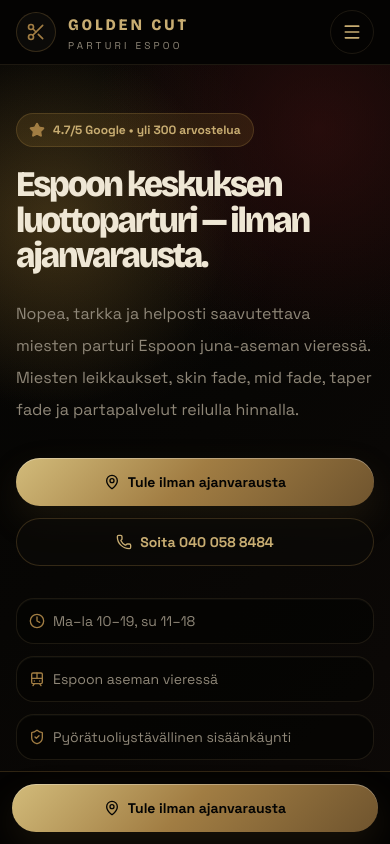
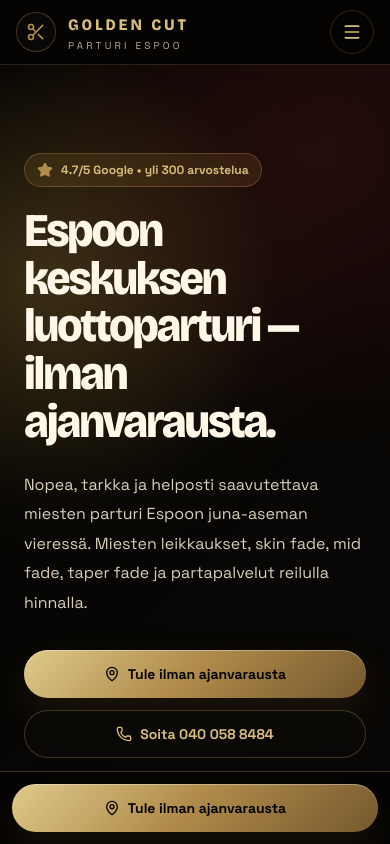
Before and after one commit to jamiharju-hash/jamiharju-hash-golden-cut-espoo, a React (Vite) app: page / in a window 390 px wide. Shown: the top 844 px of the page. Built offline with nearby package versions, Linux system fonts and the light colour scheme.

Commit message:
Improve premium contrast and breathing room

```diff
--- a/src/index.css
+++ b/src/index.css
@@ -51,84 +51,85 @@
 :root {
     --font-display: 'Bricolage Grotesque', ui-sans-serif, sans-serif;
     --font-body: 'Space Grotesk', ui-sans-serif, sans-serif;
-    --ink: #040403;
-    --charcoal: #0b0a08;
-    --coffee: #14100c;
-    --smoke: #1c1711;
-    --bone: #efe7d5;
-    --champagne: #c8ad72;
-    --brass: #a17d43;
-    --brass-deep: #70562e;
-    --brass-soft: rgba(161, 125, 67, 0.28);
-    --oxblood: #1f0a08;
-    --muted: #8f8778;
-    --line: rgba(200, 173, 114, 0.12);
-    --background: oklch(0.065 0.004 70);
-    --foreground: oklch(0.91 0.026 86);
-    --card: oklch(0.12 0.012 65);
-    --card-foreground: oklch(0.91 0.026 86);
-    --popover: oklch(0.12 0.012 65);
-    --popover-foreground: oklch(0.91 0.026 86);
-    --primary: oklch(0.62 0.074 78);
-    --primary-foreground: oklch(0.065 0.004 70);
+    --ink: #030302;
+    --charcoal: #090806;
+    --coffee: #14100b;
+    --smoke: #1f1911;
+    --bone: #fff7e8;
+    --soft: #d8ceb9;
+    --champagne: #d7bd7a;
+    --brass: #b08b4a;
+    --brass-deep: #75582e;
+    --brass-soft: rgba(176, 139, 74, 0.34);
+    --oxblood: #1a0806;
+    --muted: #b4aa98;
+    --line: rgba(215, 189, 122, 0.18);
+    --background: oklch(0.055 0.004 70);
+    --foreground: oklch(0.965 0.025 86);
+    --card: oklch(0.115 0.012 65);
+    --card-foreground: oklch(0.965 0.025 86);
+    --popover: oklch(0.115 0.012 65);
+    --popover-foreground: oklch(0.965 0.025 86);
+    --primary: oklch(0.68 0.082 78);
+    --primary-foreground: oklch(0.055 0.004 70);
     --secondary: oklch(0.18 0.016 62);
-    --secondary-foreground: oklch(0.91 0.026 86);
+    --secondary-foreground: oklch(0.965 0.025 86);
     --muted-token: oklch(0.18 0.016 62);
-    --muted-foreground: oklch(0.62 0.026 82);
-    --accent: oklch(0.62 0.074 78);
-    --accent-foreground: oklch(0.065 0.004 70);
+    --muted-foreground: oklch(0.74 0.028 82);
+    --accent: oklch(0.68 0.082 78);
+    --accent-foreground: oklch(0.055 0.004 70);
     --destructive: oklch(0.577 0.245 27.325);
-    --border: oklch(0.78 0.035 82 / 12%);
-    --input: oklch(0.78 0.035 82 / 15%);
-    --ring: oklch(0.62 0.074 78);
-    --chart-1: oklch(0.80 0.04 82);
-    --chart-2: oklch(0.58 0.03 82);
-    --chart-3: oklch(0.42 0.02 76);
-    --chart-4: oklch(0.31 0.015 70);
+    --border: oklch(0.82 0.04 82 / 18%);
+    --input: oklch(0.82 0.04 82 / 20%);
+    --ring: oklch(0.68 0.082 78);
+    --chart-1: oklch(0.82 0.04 82);
+    --chart-2: oklch(0.62 0.035 82);
+    --chart-3: oklch(0.45 0.026 76);
+    --chart-4: oklch(0.32 0.018 70);
     --chart-5: oklch(0.23 0.012 70);
     --radius: 0.625rem;
-    --sidebar: oklch(0.12 0.012 65);
-    --sidebar-foreground: oklch(0.91 0.026 86);
-    --sidebar-primary: oklch(0.62 0.074 78);
-    --sidebar-primary-foreground: oklch(0.065 0.004 70);
+    --sidebar: oklch(0.115 0.012 65);
+    --sidebar-foreground: oklch(0.965 0.025 86);
+    --sidebar-primary: oklch(0.68 0.082 78);
+    --sidebar-primary-foreground: oklch(0.055 0.004 70);
     --sidebar-accent: oklch(0.18 0.016 62);
-    --sidebar-accent-foreground: oklch(0.91 0.026 86);
-    --sidebar-border: oklch(0.78 0.035 82 / 12%);
-    --sidebar-ring: oklch(0.62 0.074 78);
+    --sidebar-accent-foreground: oklch(0.965 0.025 86);
+    --sidebar-border: oklch(0.82 0.04 82 / 18%);
+    --sidebar-ring: oklch(0.68 0.082 78);
 }
 
 .dark {
-    --background: oklch(0.065 0.004 70);
-    --foreground: oklch(0.91 0.026 86);
-    --card: oklch(0.12 0.012 65);
-    --card-foreground: oklch(0.91 0.026 86);
-    --popover: oklch(0.12 0.012 65);
-    --popover-foreground: oklch(0.91 0.026 86);
-    --primary: oklch(0.62 0.074 78);
-    --primary-foreground: oklch(0.065 0.004 70);
+    --background: oklch(0.055 0.004 70);
+    --foreground: oklch(0.965 0.025 86);
+    --card: oklch(0.115 0.012 65);
+    --card-foreground: oklch(0.965 0.025 86);
+    --popover: oklch(0.115 0.012 65);
+    --popover-foreground: oklch(0.965 0.025 86);
+    --primary: oklch(0.68 0.082 78);
+    --primary-foreground: oklch(0.055 0.004 70);
     --secondary: oklch(0.18 0.016 62);
-    --secondary-foreground: oklch(0.91 0.026 86);
+    --secondary-foreground: oklch(0.965 0.025 86);
     --muted: oklch(0.18 0.016 62);
-    --muted-foreground: oklch(0.62 0.026 82);
-    --accent: oklch(0.62 0.074 78);
-    --accent-foreground: oklch(0.065 0.004 70);
+    --muted-foreground: oklch(0.74 0.028 82);
+    --accent: oklch(0.68 0.082 78);
+    --accent-foreground: oklch(0.055 0.004 70);
     --destructive: oklch(0.704 0.191 22.216);
-    --border: oklch(0.78 0.035 82 / 12%);
-    --input: oklch(0.78 0.035 82 / 15%);
-    --ring: oklch(0.62 0.074 78);
-    --chart-1: oklch(0.80 0.04 82);
-    --chart-2: oklch(0.58 0.03 82);
-    --chart-3: oklch(0.42 0.02 76);
-    --chart-4: oklch(0.31 0.015 70);
+    --border: oklch(0.82 0.04 82 / 18%);
+    --input: oklch(0.82 0.04 82 / 20%);
+    --ring: oklch(0.68 0.082 78);
+    --chart-1: oklch(0.82 0.04 82);
+    --chart-2: oklch(0.62 0.035 82);
+    --chart-3: oklch(0.45 0.026 76);
+    --chart-4: oklch(0.32 0.018 70);
     --chart-5: oklch(0.23 0.012 70);
-    --sidebar: oklch(0.12 0.012 65);
-    --sidebar-foreground: oklch(0.91 0.026 86);
-    --sidebar-primary: oklch(0.62 0.074 78);
-    --sidebar-primary-foreground: oklch(0.065 0.004 70);
+    --sidebar: oklch(0.115 0.012 65);
+    --sidebar-foreground: oklch(0.965 0.025 86);
+    --sidebar-primary: oklch(0.68 0.082 78);
+    --sidebar-primary-foreground: oklch(0.055 0.004 70);
     --sidebar-accent: oklch(0.18 0.016 62);
-    --sidebar-accent-foreground: oklch(0.91 0.026 86);
-    --sidebar-border: oklch(0.78 0.035 82 / 12%);
-    --sidebar-ring: oklch(0.62 0.074 78);
+    --sidebar-accent-foreground: oklch(0.965 0.025 86);
+    --sidebar-border: oklch(0.82 0.04 82 / 18%);
+    --sidebar-ring: oklch(0.68 0.082 78);
 }
 
 @layer base {
@@ -144,11 +145,11 @@
 
   body {
     background:
-      linear-gradient(90deg, rgba(161, 125, 67, 0.018) 1px, transparent 1px),
-      linear-gradient(rgba(161, 125, 67, 0.014) 1px, transparent 1px),
-      radial-gradient(circle at 20% 8%, rgba(31, 10, 8, 0.26), transparent 32%),
+      linear-gradient(90deg, rgba(176, 139, 74, 0.012) 1px, transparent 1px),
+      linear-gradient(rgba(176, 139, 74, 0.010) 1px, transparent 1px),
+      radial-gradient(circle at 20% 8%, rgba(26, 8, 6, 0.20), transparent 34%),
       var(--ink);
-    background-size: 56px 56px, 56px 56px, auto, auto;
+    background-size: 72px 72px, 72px 72px, auto, auto;
     color: var(--bone);
     min-width: 320px;
     overflow-x: hidden;
@@ -157,8 +158,17 @@
     -moz-osx-font-smoothing: grayscale;
   }
 
+  main > section {
+    scroll-margin-top: 84px;
+  }
+
+  main > section:not(#etusivu) {
+    padding-top: clamp(5.25rem, 7vw, 7rem) !important;
+    padding-bottom: clamp(5.25rem, 7vw, 7rem) !important;
+  }
+
   ::selection {
-    background: rgba(161, 125, 67, 0.30);
+    background: rgba(176, 139, 74, 0.32);
     color: var(--bone);
   }
 
@@ -179,34 +189,68 @@
 
   .premium-hero {
     background:
-      radial-gradient(circle at 18% 18%, rgba(112, 86, 46, 0.18), transparent 29%),
-      radial-gradient(circle at 84% 10%, rgba(31, 10, 8, 0.34), transparent 30%),
-      linear-gradient(135deg, var(--ink) 0%, #070604 48%, #0d0907 100%);
+      radial-gradient(circle at 16% 20%, rgba(117, 88, 46, 0.14), transparent 31%),
+      radial-gradient(circle at 86% 8%, rgba(26, 8, 6, 0.26), transparent 34%),
+      linear-gradient(135deg, var(--ink) 0%, #070604 50%, #0b0806 100%);
   }
 
   .premium-card {
     border: 1px solid var(--line);
     background:
-      linear-gradient(180deg, rgba(239, 231, 213, 0.026), transparent 48%),
-      linear-gradient(135deg, rgba(20, 16, 12, 0.98), rgba(6, 5, 4, 0.98));
-    box-shadow: inset 0 1px 0 rgba(239, 231, 213, 0.035);
+      linear-gradient(180deg, rgba(255, 247, 232, 0.038), transparent 50%),
+      linear-gradient(135deg, rgba(20, 16, 11, 0.99), rgba(5, 4, 3, 0.99));
+    box-shadow:
+      inset 0 1px 0 rgba(255, 247, 232, 0.05),
+      0 18px 50px rgba(0, 0, 0, 0.18);
   }
 
   .premium-fact {
-    background: rgba(4, 4, 3, 0.62);
-    box-shadow: inset 0 1px 0 rgba(239, 231, 213, 0.03);
+    background: rgba(3, 3, 2, 0.70);
+    box-shadow: inset 0 1px 0 rgba(255, 247, 232, 0.045);
   }
 
   .premium-cta {
-    background: linear-gradient(135deg, #d2bb7a 0%, #a17d43 48%, #6f542e 100%);
+    background: linear-gradient(135deg, #dfca8b 0%, #b08b4a 48%, #75582e 100%);
     box-shadow:
-      0 14px 34px rgba(112, 86, 46, 0.18),
-      inset 0 1px 0 rgba(255, 255, 255, 0.30);
+      0 14px 34px rgba(117, 88, 46, 0.18),
+      inset 0 1px 0 rgba(255, 255, 255, 0.34);
   }
 
   .gold-noise {
     background-image:
-      radial-gradient(circle at 20% 20%, rgba(112, 86, 46, 0.08), transparent 28%),
+      radial-gradient(circle at 20% 20%, rgba(117, 88, 46, 0.07), transparent 28%),
       linear-gradient(180deg, var(--ink) 0%, #080604 100%);
   }
 }
+
+@media (max-width: 640px) {
+  main > section {
+    padding-left: 1.5rem !important;
+    padding-right: 1.5rem !important;
+  }
+
+  #etusivu {
+    padding-top: 5.5rem !important;
+    padding-bottom: 8rem !important;
+  }
+
+  #etusivu h1 {
+    font-size: clamp(2.9rem, 12vw, 4.1rem) !important;
+    line-height: 1.02 !important;
+    letter-spacing: -0.05em !important;
+  }
+
+  #etusivu p {
+    color: var(--soft) !important;
+    line-height: 1.85 !important;
+  }
+
+  main > section:not(#etusivu) {
+    padding-top: 5.75rem !important;
+    padding-bottom: 5.75rem !important;
+  }
+
+  .premium-card {
+    border-color: rgba(215, 189, 122, 0.22);
+  }
+}
```
